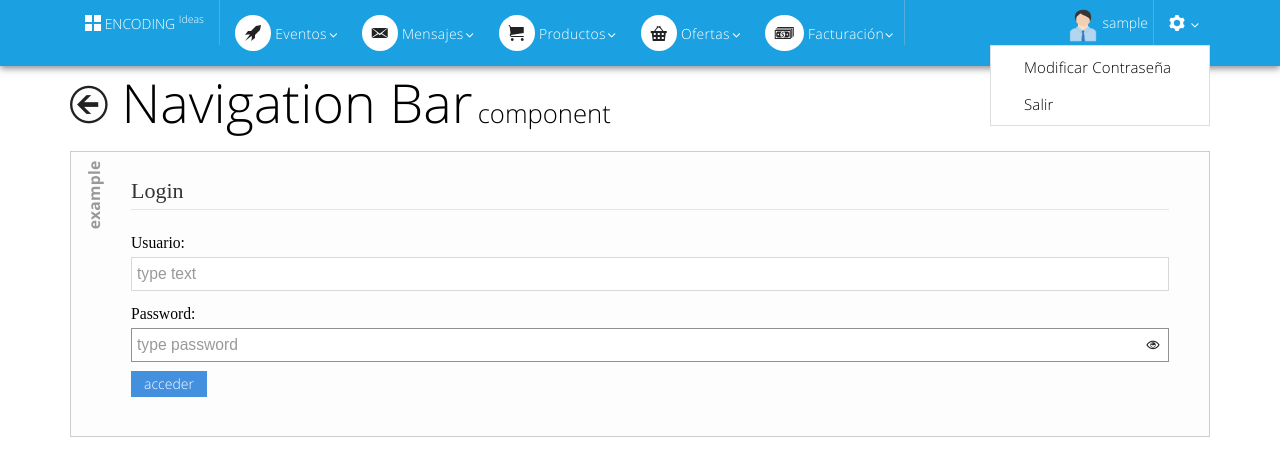
After one commit to lenincamp/ENCODING, a Django app: template templates/main/logged_user_home.html in a window 1280 px wide, after a click that opens the changed part. The commit adds this page. Shown: the top 476 px of the page. Run offline with Django 3.2, Linux system fonts and the light colour scheme; the template is opened without the code that fills it: most values are stand-ins (such as "Sample title", 1, 10 or a date in 2020); parts of the project's set-up code (start-up, migrations or seed data) failed here and were passed over.

Commit message:
últimos cambios
ad

```diff
--- a/apps/main/urls.py
+++ b/apps/main/urls.py
@@ -4,6 +4,7 @@ from django.views.generic import TemplateView
 
 urlpatterns = patterns('',
     url(r'^$', TemplateView.as_view(template_name="main/login.html"), name='main_none_none'),
-    url(r'^login/$', login.as_view(), name='main_usuario_login'),
-    url(r'^main/logged_user/$', TemplateView.as_view(template_name="main/logged_user.html"), name='main_none_none'),
+    url(r'^login/$', Login.as_view(), name='main_usuario_Login'),
+    url(r'^logged_user/$', LoggedUserHome.as_view(), name='main_usuario_LoggedUserHome'),
+    url(r'^logout/$', LogoutUser.as_view(), name='main_usuario_Logout'),
 )
--- a/templates/main/base.html
+++ b/templates/main/base.html
@@ -140,16 +140,14 @@
               <div class="element place-right">
                   <a class="dropdown-toggle" href="#"><span class="icon-cog"></span></a>
                   <ul class="dropdown-menu place-right" data-role="dropdown">
-                      <li><a href="#">Products</a></li>
-                      <li><a href="#">Download</a></li>
-                      <li><a href="#">Support</a></li>
-                      <li><a href="#">Buy Now</a></li>
+                      <li><a href="#">Modificar Contraseña</a></li>
+                      <li><a href="/main/logout/">Salir</a></li>
                   </ul>
               </div>
               <span class="element-divider place-right"></span>
-              <button class="element image-button image-left place-right">
-                  Sergey Pimenov
-                  <img src="images/me.jpg">
+              <button class="element image-button image-left place-right large">
+                  {{user_name}}
+                  <img src="{{STATIC_URL}}img/pm-avatar.png" style="height:100%;">
               </button>
           </div>
       </div>
--- /dev/null
+++ b/templates/main/logged_user_home.html
@@ -0,0 +1,36 @@
+<!--https://www.youtube.com/watch?v=-unr45Ksx08-->
+{% extends "main/base.html" %}
+{% block content %}
+	<!--SECTION CONTAINER-->
+  <section class="container">
+    <article>
+      <h1>
+        <a href="/"><i class="icon-arrow-left-3 fg-darker smaller"></i></a>
+        Navigation Bar<small class="on-right">component</small>
+      </h1>
+    </article>
+  <section>
+  <!--END CONTAINER-->
+
+  <!--ASIDE FORM LOGIN-->
+  <aside class="example">
+    <form action="/main/login/" method="post">
+      <fieldset>
+        <legend>Login</legend>
+        <label>Usuario: </label>
+        <div class="input-control text" data-role="input-control">
+            <input type="text" placeholder="type text" name="user">
+            <button class="btn-clear" tabindex="-1" type="button"></button>
+        </div>
+        <label>Password: </label>
+        <div class="input-control password" data-role="input-control">
+            <input type="password" placeholder="type password" autofocus="" name="password">
+            <button class="btn-reveal" tabindex="-1" type="button"></button>
+        </div>
+        <input type="submit" value="acceder" class="button info">
+      </fieldset>
+    </form>
+  </aside>
+	<!--END ASIDE-->
+
+{% endblock content %}
```
Also changed, not shown: apps/main/views.py (+31 -4 lines), projects/encoding/settings.py (line endings or trailing spaces), static/img/pm-avatar.png (added), templates/main/logged_user_events.html (renamed from templates/main/logged_user.html), 3 other files.
